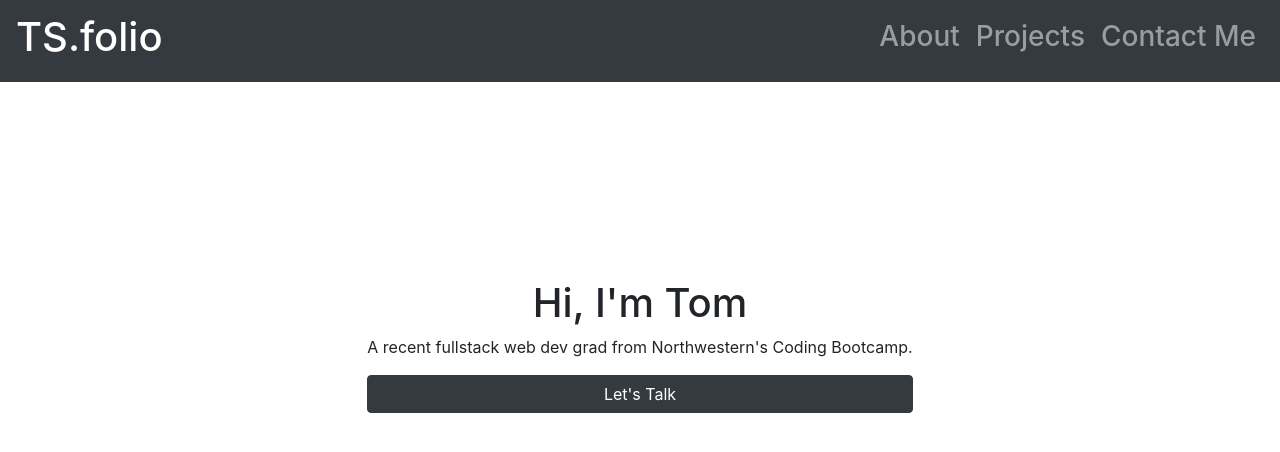
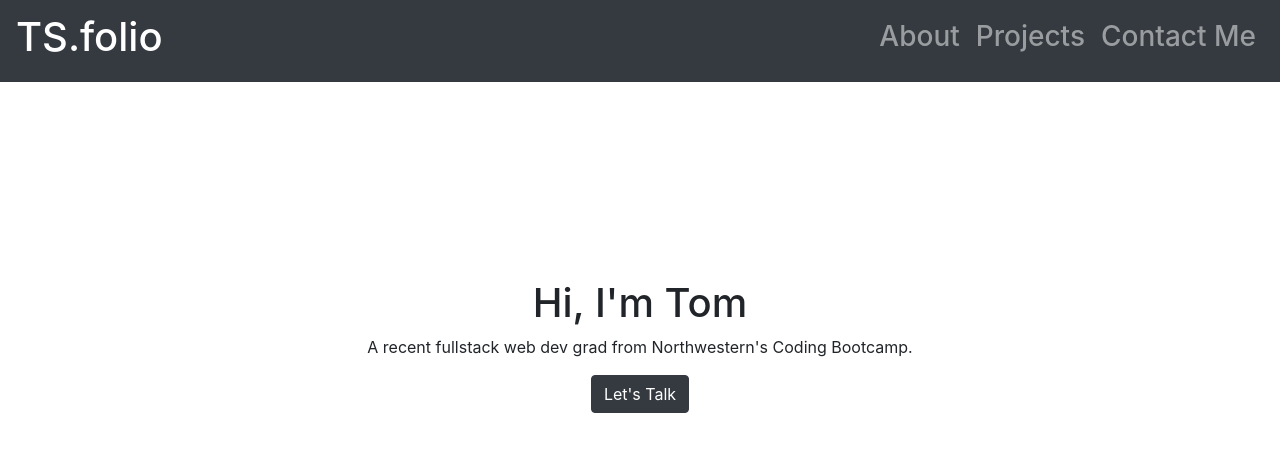
Before and after one commit to rotosti/ReactPortfolio, a React (Create React App) app in the folder client/: page / in a window 1280 px wide. Shown: the top 452 px of the page. Built offline with nearby package versions, Linux system fonts and the light colour scheme.

Commit message:
working button to contact me page

```diff
--- a/client/src/components/Home/index.js
+++ b/client/src/components/Home/index.js
@@ -1,5 +1,6 @@
 import React from 'react';
 import {Container, Row, Col, Button} from 'react-bootstrap';
+import {Link} from 'react-router-dom';
 
 function Home() {
     return (
@@ -9,7 +10,7 @@ function Home() {
                     <div className="d-flex justify-content-center flex-column text-center">
                         <h1>Hi, I'm Tom</h1>
                         <p>A recent fullstack web dev grad from Northwestern's Coding Bootcamp.</p>
-                        <Button variant='dark'>Let's Talk</Button>
+                        <Link to='/contactme'><Button variant='dark'>Let's Talk</Button></Link>
                     </div>
 
                 </Col>
```
